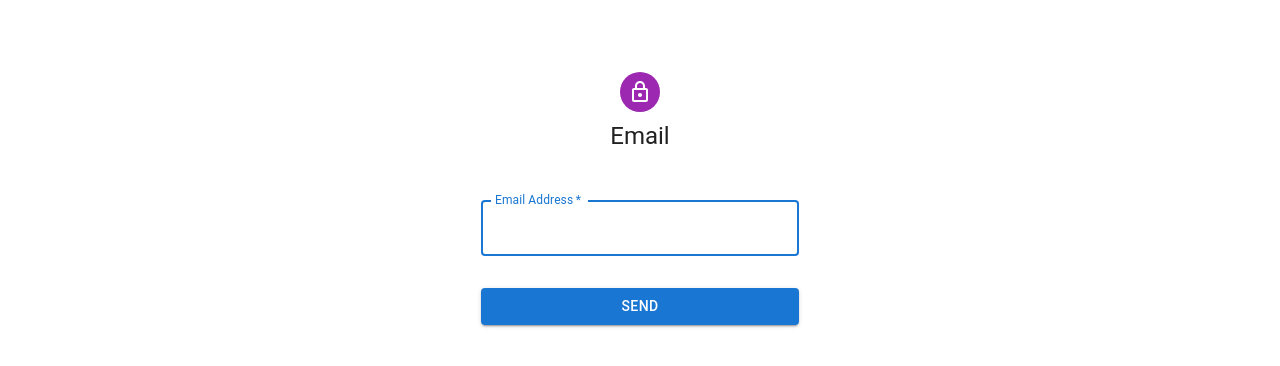
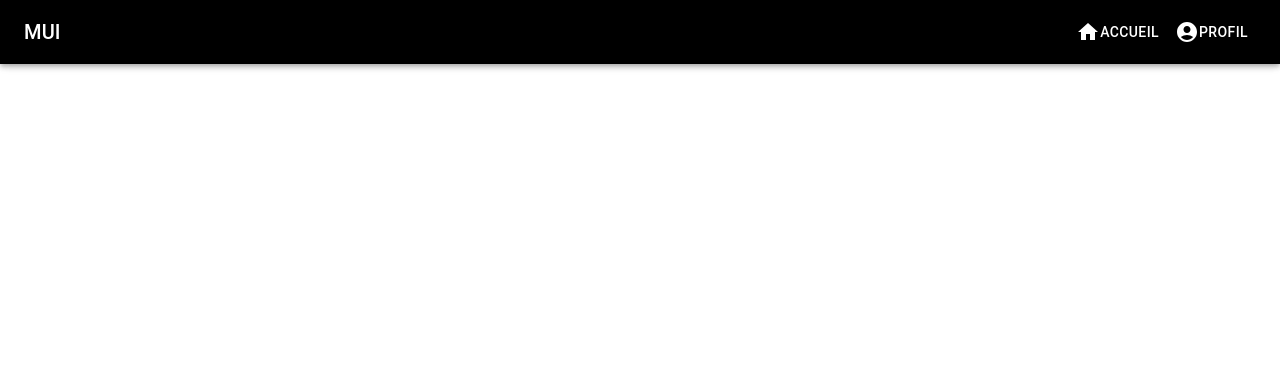
Before and after one commit to ANASS-ANGRA/front_projet_ista, a React (Create React App) app: page / in a window 1280 px wide. Shown: the top 366 px of the page. Built offline with nearby package versions, Linux system fonts and the light colour scheme.

Commit message:
ajouter nav_bar

```diff
--- a/package.json
+++ b/package.json
@@ -38,5 +38,8 @@
       "last 1 firefox version",
       "last 1 safari version"
     ]
+  },
+  "devDependencies": {
+    "react-router-dom": "^6.11.1"
   }
 }
--- a/src/App.js
+++ b/src/App.js
@@ -1,3 +1,4 @@
+import Nav_bar from "./Nav_bar";
 import SignIn from "./login/Sign_in";
 import Oublie from "./login/pass_oublie";
 
@@ -5,7 +6,8 @@ import Oublie from "./login/pass_oublie";
 function App() {
   return (
     <div className="App">
-      <Oublie/>
+      <Nav_bar/>
+
     </div>
   );
 }
--- /dev/null
+++ b/src/Nav_bar.js
@@ -0,0 +1,116 @@
+import * as React from 'react';
+import AppBar from '@mui/material/AppBar';
+import Box from '@mui/material/Box';
+import CssBaseline from '@mui/material/CssBaseline';
+import Divider from '@mui/material/Divider';
+import Drawer from '@mui/material/Drawer';
+import IconButton from '@mui/material/IconButton';
+import List from '@mui/material/List';
+import ListItem from '@mui/material/ListItem';
+import ListItemButton from '@mui/material/ListItemButton';
+import ListItemText from '@mui/material/ListItemText';
+import MenuIcon from '@mui/icons-material/Menu';
+import Toolbar from '@mui/material/Toolbar';
+import Typography from '@mui/material/Typography';
+import Button from '@mui/material/Button';
+import AccountCircle from '@mui/icons-material/AccountCircle';
+import HomeIcon from '@mui/icons-material/Home';
+import { Link } from 'react-router-dom';
+
+
+const drawerWidth = 240;
+const navItems = ['Home', 'About', 'Contact'];
+
+export default function Nav_bar(props) {
+  const { window } = props;
+  const [mobileOpen, setMobileOpen] = React.useState(false);
+
+  const handleDrawerToggle = () => {
+    setMobileOpen((prevState) => !prevState);
+  };
+
+  const drawer = (
+    <Box onClick={handleDrawerToggle} sx={{ textAlign: 'center',}}>
+      <Typography variant="h6" sx={{ my: 2 ,color:"black"}}>
+        MUI
+      </Typography>
+      <Divider />
+      <List >
+        <Link to="/accueil">
+          <ListItem  disablePadding>
+            <ListItemButton sx={{ textAlign: 'center' , color:"black" }}>
+               <HomeIcon/>
+              <ListItemText primary="Accueil" />
+            </ListItemButton>
+          </ListItem>
+        </Link>
+        <Link to="/accueil">
+          <ListItem  disablePadding>
+            <ListItemButton sx={{ textAlign: 'center' , color:"black" }}>
+            <AccountCircle/>
+              <ListItemText primary="Profil" />
+            </ListItemButton>
+          </ListItem>
+        </Link>
+      </List>
+    </Box>
+  );
+
+  const container = window !== undefined ? () => window().document.body : undefined;
+
+  return (
+    <Box  sx={{ display: 'flex' ,  }}>
+      <CssBaseline />
+      <AppBar component="nav" sx={{ backgroundColor: "black" }}>
+        <Toolbar>
+          <IconButton
+            color="inherit"
+            aria-label="open drawer"
+            edge="start"
+            onClick={handleDrawerToggle}
+            sx={{ mr: 2, display: { sm: 'none' } }}
+          >
+            <MenuIcon />
+          </IconButton>
+          <Typography
+            variant="h6"
+            component="div"
+            sx={{ flexGrow: 1, display: { xs: 'none', sm: 'block' } }}
+          >
+            MUI
+          </Typography>
+          <Box sx={{ display: { xs: 'none', sm: 'block' } , backgroundColor: "black"}}>
+
+             <Link to="/accueil">
+                <Button  sx={{ color: '#fff' }}><HomeIcon/>Accueil</Button>
+            </Link>
+            <Link to="/profil">
+            <Button sx={{ color: '#fff' }}><AccountCircle/> Profil</Button>
+            </Link>
+
+          </Box>
+        </Toolbar>
+      </AppBar>
+      <Box component="nav">
+        <Drawer
+          container={container}
+          variant="temporary"
+          open={mobileOpen}
+          onClose={handleDrawerToggle}
+          ModalProps={{
+            keepMounted: true, // Better open performance on mobile.
+          }}
+          sx={{
+            display: { xs: 'block', sm: 'none' },
+            '& .MuiDrawer-paper': { boxSizing: 'border-box', width: drawerWidth },
+          }}
+        >
+          {drawer}
+        </Drawer>
+      </Box>
+      <Box component="main" sx={{ p: 3 }}>
+        <Toolbar />
+      </Box>
+    </Box>
+  );
+}
--- a/src/index.js
+++ b/src/index.js
@@ -1,11 +1,15 @@
 import React from 'react';
 import ReactDOM from 'react-dom/client';
 import App from './App';
+import { BrowserRouter } from "react-router-dom";
 
 const root = ReactDOM.createRoot(document.getElementById('root'));
 root.render(
   <React.StrictMode>
-    <App />
+    <BrowserRouter>
+     <App />
+    </BrowserRouter>
+
   </React.StrictMode>
 );
 
--- /dev/null
+++ b/src/style/nav_bar.css
@@ -0,0 +1,3 @@
+.MuiPaper-root{
+    background-color: black;
+}
```
Also changed, not shown: 1 other file (tests, documents, lock files or other folders).
